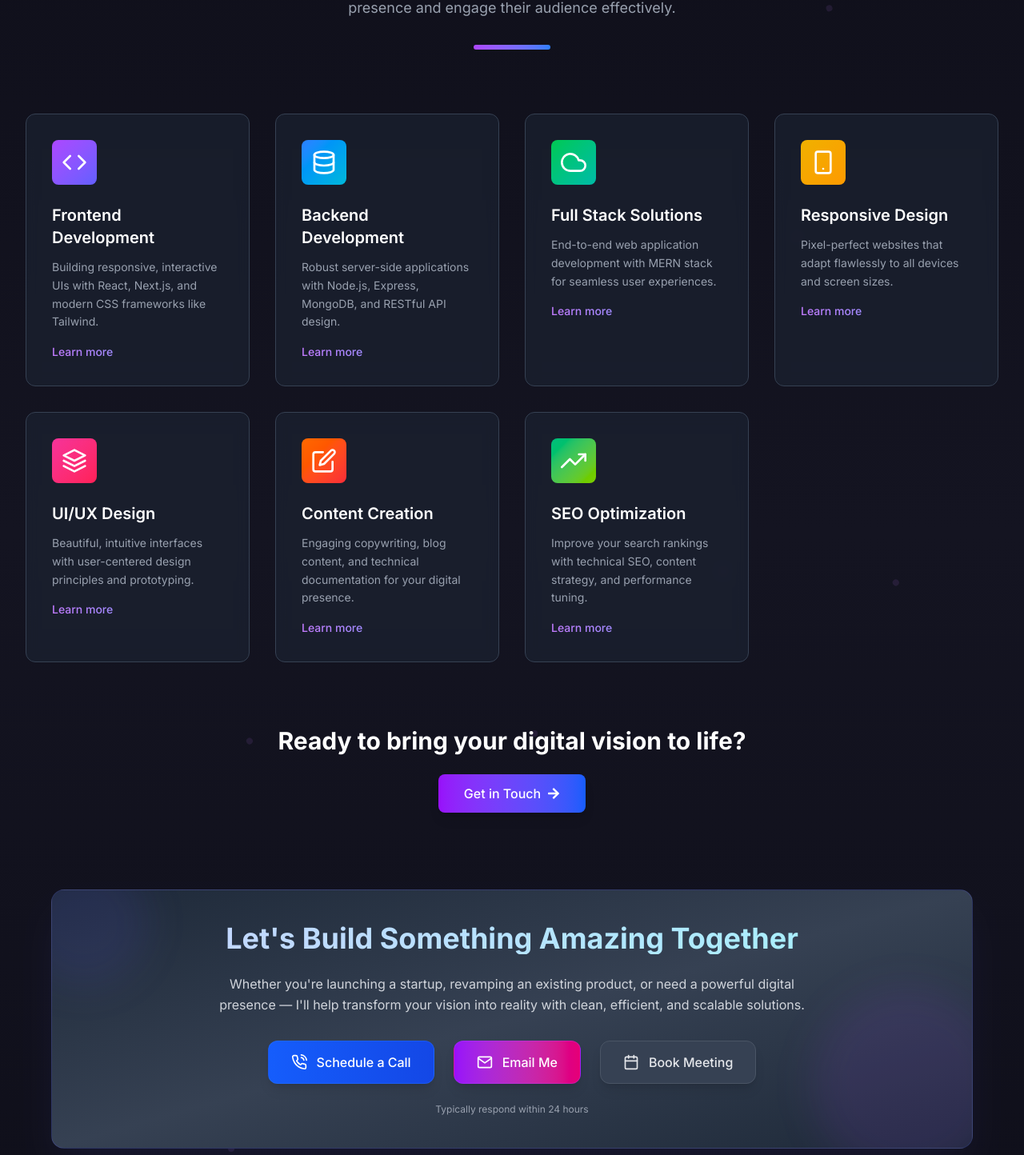
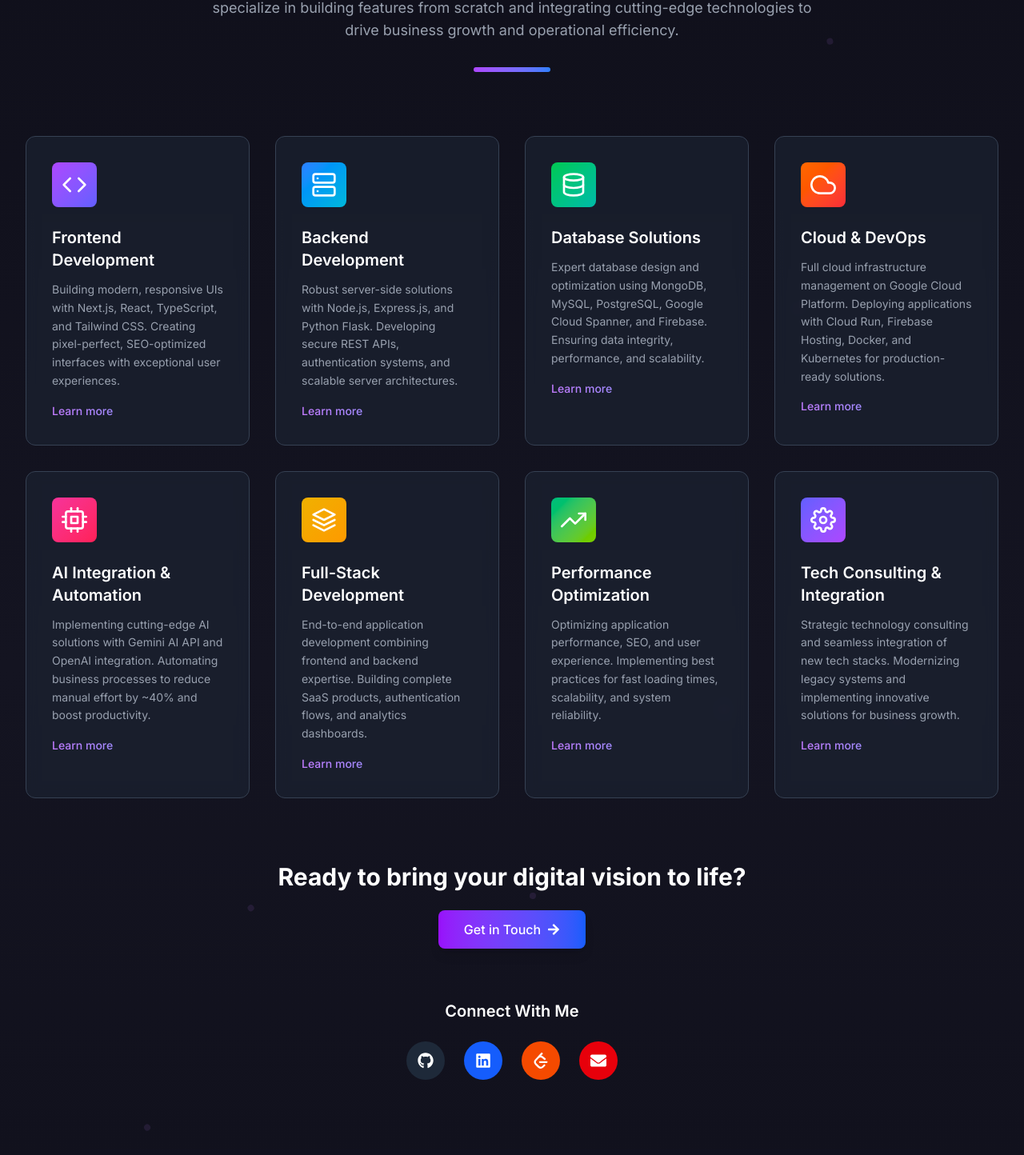
Before and after one commit to pappuyadav95230/my-portfolio, a Next.js app: page /our-services in a window 1280 px wide. Shown: the part 232-1676 px from the top of the page at 80% size. Built offline with nearby package versions, Linux system fonts and the light colour scheme.

Commit message:
feat: update Services section with enhanced descriptions, new services, and social media links

```diff
--- a/app/our-services/page.tsx
+++ b/app/our-services/page.tsx
@@ -1,57 +1,88 @@
 "use client";
-import { motion } from 'framer-motion';
-import { FiCode, FiDatabase, FiCloud, FiSmartphone, FiLayers, FiEdit, FiTrendingUp } from 'react-icons/fi';
-import { FaArrowRight } from 'react-icons/fa';
-import { WorkTogether } from '@/components/WorkTogether';
+import { motion } from "framer-motion";
+import {
+  FiCode,
+  FiDatabase,
+  FiCloud,
+  FiSmartphone,
+  FiLayers,
+  FiZap,
+  FiTrendingUp,
+  FiSettings,
+  FiCpu,
+  FiServer,
+  FiGlobe,
+  FiShield,
+} from "react-icons/fi";
+import { FaArrowRight, FaGithub, FaLinkedin, FaEnvelope } from "react-icons/fa";
+import { SiLeetcode } from "react-icons/si";
+import { WorkTogether } from "@/components/WorkTogether";
 
 const services = [
   {
     icon: <FiCode className="w-8 h-8" />,
     title: "Frontend Development",
-    description: "Building responsive, interactive UIs with React, Next.js, and modern CSS frameworks like Tailwind.",
+    description:
+      "Building modern, responsive UIs with Next.js, React, TypeScript, and Tailwind CSS. Creating pixel-perfect, SEO-optimized interfaces with exceptional user experiences.",
     color: "from-purple-500 to-indigo-500",
   },
   {
-    icon: <FiDatabase className="w-8 h-8" />,
+    icon: <FiServer className="w-8 h-8" />,
     title: "Backend Development",
-    description: "Robust server-side applications with Node.js, Express, MongoDB, and RESTful API design.",
+    description:
+      "Robust server-side solutions with Node.js, Express.js, and Python Flask. Developing secure REST APIs, authentication systems, and scalable server architectures.",
     color: "from-blue-500 to-cyan-500",
   },
   {
-    icon: <FiCloud className="w-8 h-8" />,
-    title: "Full Stack Solutions",
-    description: "End-to-end web application development with MERN stack for seamless user experiences.",
+    icon: <FiDatabase className="w-8 h-8" />,
+    title: "Database Solutions",
+    description:
+      "Expert database design and optimization using MongoDB, MySQL, PostgreSQL, Google Cloud Spanner, and Firebase. Ensuring data integrity, performance, and scalability.",
     color: "from-green-500 to-teal-500",
   },
   {
-    icon: <FiSmartphone className="w-8 h-8" />,
-    title: "Responsive Design",
-    description: "Pixel-perfect websites that adapt flawlessly to all devices and screen sizes.",
+    icon: <FiCloud className="w-8 h-8" />,
+    title: "Cloud & DevOps",
+    description:
+      "Full cloud infrastructure management on Google Cloud Platform. Deploying applications with Cloud Run, Firebase Hosting, Docker, and Kubernetes for production-ready solutions.",
+    color: "from-orange-500 to-red-500",
+  },
+  {
+    icon: <FiCpu className="w-8 h-8" />,
+    title: "AI Integration & Automation",
+    description:
+      "Implementing cutting-edge AI solutions with Gemini AI API and OpenAI integration. Automating business processes to reduce manual effort by ~40% and boost productivity.",
+    color: "from-pink-500 to-rose-500",
+  },
+  {
+    icon: <FiLayers className="w-8 h-8" />,
+    title: "Full-Stack Development",
+    description:
+      "End-to-end application development combining frontend and backend expertise. Building complete SaaS products, authentication flows, and analytics dashboards.",
     color: "from-yellow-500 to-amber-500",
   },
   {
-    icon: <FiLayers className="w-8 h-8" />,
-    title: "UI/UX Design",
-    description: "Beautiful, intuitive interfaces with user-centered design principles and prototyping.",
-    color: "from-pink-500 to-rose-500",
+    icon: <FiTrendingUp className="w-8 h-8" />,
+    title: "Performance Optimization",
+    description:
+      "Optimizing application performance, SEO, and user experience. Implementing best practices for fast loading times, scalability, and system reliability.",
+    color: "from-emerald-500 to-lime-500",
   },
   {
-    icon: <FiEdit className="w-8 h-8" />,
-    title: "Content Creation",
-    description: "Engaging copywriting, blog content, and technical documentation for your digital presence.",
-    color: "from-orange-500 to-red-500",
-  },
-  {
-    icon: <FiTrendingUp className="w-8 h-8" />,
-    title: "SEO Optimization",
-    description: "Improve your search rankings with technical SEO, content strategy, and performance tuning.",
-    color: "from-emerald-500 to-lime-500",
+    icon: <FiSettings className="w-8 h-8" />,
+    title: "Tech Consulting & Integration",
+    description:
+      "Strategic technology consulting and seamless integration of new tech stacks. Modernizing legacy systems and implementing innovative solutions for business growth.",
+    color: "from-indigo-500 to-purple-500",
   },
 ];
 
 const Services = () => {
   return (
-    <section id="services" className="relative py-32 bg-gradient-to-b from-[#0f0f1a] via-[#141421] to-[#0f0f1a] overflow-hidden">
+    <section
+      id="services"
+      className="relative py-32 bg-gradient-to-b from-[#0f0f1a] via-[#141421] to-[#0f0f1a] overflow-hidden"
+    >
       {/* Animated background elements */}
       <div className="absolute inset-0 opacity-10">
         {[...Array(12)].map((_, i) => (
@@ -94,7 +125,8 @@ const Services = () => {
           >
             <span className="text-transparent bg-clip-text bg-gradient-to-r from-purple-400 to-blue-400">
               Services
-            </span> I Offer
+            </span>{" "}
+            I Offer
           </motion.h2>
           <motion.p
             className="text-lg text-gray-400 max-w-3xl mx-auto"
@@ -103,7 +135,10 @@ const Services = () => {
             transition={{ delay: 0.4 }}
             viewport={{ once: true }}
           >
-            I create stunning, high-performance websites that help businesses establish their digital presence and engage their audience effectively.
+            With 2+ years of experience handling 10-12 large-scale projects for
+            major clients, I specialize in building features from scratch and
+            integrating cutting-edge technologies to drive business growth and
+            operational efficiency.
           </motion.p>
           <motion.div
             className="w-24 h-1.5 bg-gradient-to-r from-purple-500 to-blue-500 mx-auto mt-8 rounded-full"
@@ -125,9 +160,9 @@ const Services = () => {
               opacity: 1,
               transition: {
                 staggerChildren: 0.15,
-                delayChildren: 0.3
-              }
-            }
+                delayChildren: 0.3,
+              },
+            },
           }}
           className="grid grid-cols-1 sm:grid-cols-2 lg:grid-cols-3 xl:grid-cols-4 gap-8"
         >
@@ -142,23 +177,31 @@ const Services = () => {
                   transition: {
                     type: "spring",
                     stiffness: 100,
-                    damping: 10
-                  }
-                }
+                    damping: 10,
+                  },
+                },
               }}
               whileHover={{ y: -10 }}
               className={`bg-gray-800/50 backdrop-blur-sm rounded-xl p-8 border border-gray-700 hover:shadow-lg transition-all duration-300 group relative overflow-hidden`}
             >
               {/* Gradient overlay */}
-              <div className={`absolute inset-0 bg-gradient-to-br ${service.color} opacity-0 group-hover:opacity-10 transition-opacity duration-300`}></div>
+              <div
+                className={`absolute inset-0 bg-gradient-to-br ${service.color} opacity-0 group-hover:opacity-10 transition-opacity duration-300`}
+              ></div>
 
               {/* Icon with gradient background */}
-              <div className={`mb-6 p-3 rounded-lg bg-gradient-to-br ${service.color} w-14 h-14 flex items-center justify-center text-white`}>
+              <div
+                className={`mb-6 p-3 rounded-lg bg-gradient-to-br ${service.color} w-14 h-14 flex items-center justify-center text-white`}
+              >
                 {service.icon}
               </div>
 
-              <h3 className="text-xl font-semibold text-white mb-3">{service.title}</h3>
-              <p className="text-gray-400 text-sm leading-relaxed mb-4">{service.description}</p>
+              <h3 className="text-xl font-semibold text-white mb-3">
+                {service.title}
+              </h3>
+              <p className="text-gray-400 text-sm leading-relaxed mb-4">
+                {service.description}
+              </p>
 
               <div className="flex items-center text-sm font-medium text-transparent bg-clip-text bg-gradient-to-r from-purple-400 to-blue-400">
                 Learn more <FaArrowRight className="ml-2" />
@@ -188,6 +231,59 @@ const Services = () => {
             <FaArrowRight className="ml-2" />
           </motion.a>
         </motion.div>
+
+        {/* Social Media Links */}
+        <motion.div
+          initial={{ opacity: 0, y: 30 }}
+          whileInView={{ opacity: 1, y: 0 }}
+          transition={{ duration: 0.8, delay: 0.6 }}
+          viewport={{ once: true }}
+          className="text-center mt-16"
+        >
+          <h4 className="text-xl font-semibold text-white mb-6">
+            Connect With Me
+          </h4>
+          <div className="flex justify-center space-x-6">
+            <motion.a
+              href="https://github.com/pappuyadav95230"
+              target="_blank"
+              rel="noopener noreferrer"
+              whileHover={{ scale: 1.1, y: -2 }}
+              whileTap={{ scale: 0.95 }}
+              className="flex items-center justify-center w-12 h-12 bg-gray-800 hover:bg-gray-700 text-white rounded-full transition-all duration-300"
+            >
+              <FaGithub className="w-5 h-5" />
+            </motion.a>
+            <motion.a
+              href="https://linkedin.com/in/pappu-kumar-yadav"
+              target="_blank"
+              rel="noopener noreferrer"
+              whileHover={{ scale: 1.1, y: -2 }}
+              whileTap={{ scale: 0.95 }}
+              className="flex items-center justify-center w-12 h-12 bg-blue-600 hover:bg-blue-500 text-white rounded-full transition-all duration-300"
+            >
+              <FaLinkedin className="w-5 h-5" />
+            </motion.a>
+            <motion.a
+              href="https://leetcode.com/u/Pappu_95230/"
+              target="_blank"
+              rel="noopener noreferrer"
+              whileHover={{ scale: 1.1, y: -2 }}
+              whileTap={{ scale: 0.95 }}
+              className="flex items-center justify-center w-12 h-12 bg-orange-600 hover:bg-orange-500 text-white rounded-full transition-all duration-300"
+            >
+              <SiLeetcode className="w-5 h-5" />
+            </motion.a>
+            <motion.a
+              href="mailto:610490papu@gmail.com"
+              whileHover={{ scale: 1.1, y: -2 }}
+              whileTap={{ scale: 0.95 }}
+              className="flex items-center justify-center w-12 h-12 bg-red-600 hover:bg-red-500 text-white rounded-full transition-all duration-300"
+            >
+              <FaEnvelope className="w-5 h-5" />
+            </motion.a>
+          </div>
+        </motion.div>
       </div>
 
       <WorkTogether />
```
